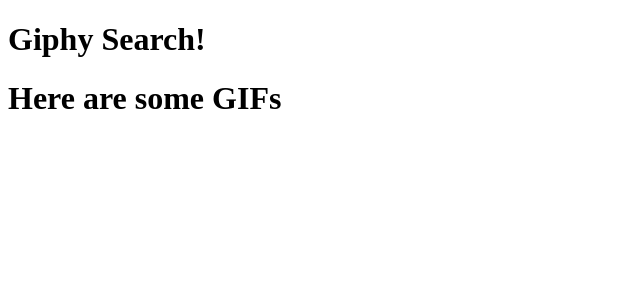
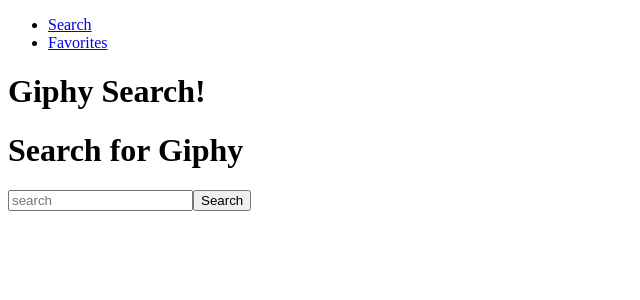
Before and after one commit to fwarfa/group-giphy-saga-project, a React (Create React App) app: page / in a window 1280 px wide. Shown: the top 300 px of the page, without its empty margins (0-640 px from the left). Built offline with nearby package versions, Linux system fonts and the light colour scheme; no server answers.

Commit message:
Created env file

```diff
--- a/package.json
+++ b/package.json
@@ -6,11 +6,13 @@
   "dependencies": {
     "@material-ui/core": "^4.12.3",
     "axios": "^0.21.1",
+    "dotenv": "^10.0.0",
     "express": "^4.17.1",
     "pg": "^8.5.1",
     "react": "^17.0.1",
     "react-dom": "^17.0.1",
     "react-redux": "^7.2.4",
+    "react-router-dom": "^5.2.0",
     "react-scripts": "^4.0.1",
     "redux": "^4.1.1",
     "redux-logger": "^3.0.6",
--- a/src/components/App/App.js
+++ b/src/components/App/App.js
@@ -1,11 +1,30 @@
 import React from 'react';
 import GifList from '../GifList/GifList';
+import SearchGif from '../SearchGif/SearchGif';
+import { HashRouter as Router, Switch, Route, Link } from "react-router-dom";
 
 function App(props) {
   return (
     <div>
-      <h1>Giphy Search!</h1>
-      <GifList />
+      <Router>
+        <nav>
+          <ul>
+            <li>
+              <Link to="/">Search</Link>
+            </li>
+            <li>
+              <Link to='/favorites'>Favorites</Link>
+            </li>
+          </ul>
+        </nav>
+        <h1>Giphy Search!</h1>
+        <Route path="/" exact>
+          <SearchGif />
+        </Route>
+        <Route path="/favorites" exact>
+          <GifList />
+        </Route>
+      </Router>
     </div>
   );
 }
--- a/src/components/SearchGif/SearchGif.jsx
+++ b/src/components/SearchGif/SearchGif.jsx
@@ -9,7 +9,7 @@
         <h1>Search for Giphy</h1>
         <input type="text" placeholder="search" onChange={(event) => setSearch(event.target.value)}
         />
-        <button onClick={searchGiPhy}></button>
+        <button onClick={searchGiPhy}>Search</button>
         </>
     )
 }
```
Also changed, not shown: 1 other file (tests, documents, lock files or other folders).
